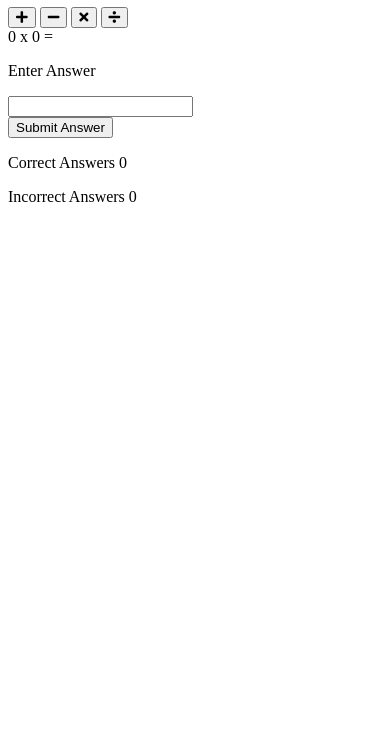
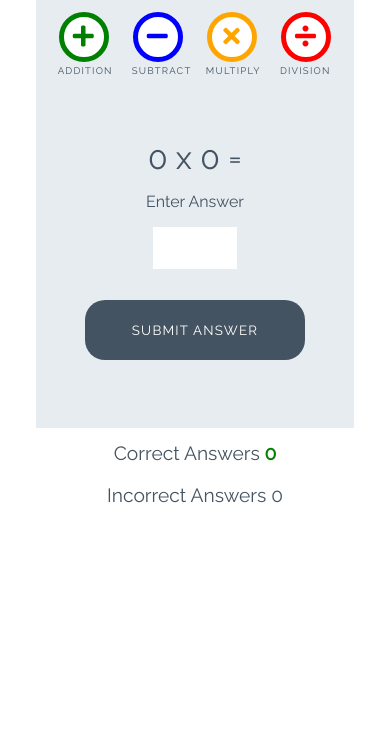
Before and after one commit to addas3/love-maths, a plain HTML site: page index.html in a window 390 px wide. Shown: the part 112-844 px from the top of the page. Drawn offline with Linux system fonts and the light colour scheme.

Commit message:
Add styles for game

```diff
--- a/assets/css/style.css
+++ b/assets/css/style.css
@@ -0,0 +1,252 @@
+/* --------- Global style */
+
+body {
+    background-color: white;
+    font-family: "Raleway", sans-serif;
+    color: #445361;
+    text-align: center;
+}
+
+/* --------- Heading */
+
+.heading {
+    text-align: center;
+    font-size: 2.5rem;
+}
+
+.logo {
+    height: 40px;
+    padding-right: 5px;
+}
+
+/* --------- Game layout */
+
+.game-area {
+    background-color: #E6ECF0;
+    box-sizing: border-box;
+    width: 85%;
+    height: 65vh;
+    max-height: 450px;
+    max-width: 830px;
+    margin-left: auto;
+    margin-right: auto;
+    padding: 1%;
+}
+
+.question-area {
+    width: 50%;
+    font-size: 2rem;
+    margin: auto;
+    padding: 50px 0;
+}
+
+.question-area span {
+    padding: 0 15px;
+}
+
+.score-area {
+    margin: 5px auto;
+    width: 60%;
+    font-size: 1.2rem;
+}
+
+.controls-area {
+    width: 85%;
+    margin: 30px auto;
+}
+
+#score {
+    color: green;
+    font-weight: bold;
+}
+
+#incorrect {
+    color: red;
+    font-weight: bold;
+}
+
+.answer-message {
+    display: none;
+    font-size: 1rem;
+}
+
+#answer-box {
+    border: none;
+    color: #445361;
+    display: inline-block;
+    height: 40px;
+    width: 80px;
+    font-size: 1.2rem;
+}
+
+.scores {
+    display: inline-block;
+    padding: 25px;
+}
+
+/* --------- Buttons */
+
+.btn {
+    width: 220px;
+    height: 60px;
+    font-family: "Raleway", sans-serif;
+    text-transform: uppercase;
+    letter-spacing: 1.2px;
+    color: white;
+}
+
+.btn:focus {
+    outline: none;
+}
+
+.btn--big {
+    padding-top: 10px;
+    border-radius: 50%;
+    background-color: white;
+    border: 10px solid;
+    width: 100px;
+    height: 100px;
+    font-size: 3.2rem;
+    margin: 0 30px;
+    transition: all 0.5s;
+}
+
+.btn--big::after{
+    content: attr(data-type);
+    font-size: 1rem;
+    color: #445361 ;
+    position: relative;
+    left: -0.5em ;
+}
+
+.btn--blue {
+    border-color: blue;
+    color: blue;
+}
+
+.btn--blue:active,
+.btn--blue:hover {
+    background-color: darkblue;
+    color: white;
+}
+
+.btn--orange {
+    border-color: orange;
+    color: orange;
+}
+
+.btn--orange:active,
+.btn--orange:hover {
+    background-color: darkorange;
+    color: white;
+}
+
+.btn--red {
+    border-color: red;
+    color: red;
+}
+
+.btn--red:active,
+.btn--red:hover {
+    background-color: darkred;
+    color: white;
+}
+
+.btn--green {
+    border-color: green;
+    color: green;
+}
+
+.btn--green:active,
+.btn--green:hover {
+    background-color: darkgreen;
+    color: white;
+}
+
+.btn--gray {
+    margin-top: 25px;
+    background-color: #445361;
+    border: 1px transparent;
+    border-radius: 20px;
+}
+
+.btn--gray:active,
+.btn--gray:hover {
+    background-color: #0d1013;
+}
+
+/* --------- Media queries */
+
+@media (max-width: 414px) {
+    .controls-area {
+        width: 100%;
+    }
+
+    .btn--big {
+        margin: 0 10px;
+        padding: 5px;
+        border: 5px solid;
+        width: 50px;
+        height: 50px;
+        font-size: 1.5rem;
+    }
+
+    .btn--big::after {
+        font-size: 0.6rem;
+        left: -0.7rem;
+    }
+
+    .question-area {
+        padding: 10% 0;
+        width: 100%;
+    }
+
+    .question-area span {
+        padding: 0;
+    }
+
+    .answer-message {
+        display: block;
+    }
+
+    #answer-box {
+        display: block;
+        margin: 0 auto;
+    }
+    .btn--gray {
+        margin-top: 0;
+    }
+
+    .score-area {
+        width: 100%;
+    }
+
+    .scores {
+        margin: 0.5em auto;
+        display: block;
+        padding: 5px;
+    }
+
+    .heading {
+        font-size: 2rem;
+    }
+}
+
+@media (max-width: 320px) {
+    .game-area {
+        height: 70vh;
+    }
+
+    .controls-area {
+        width: 75%;
+        margin: 10px auto;
+    }
+
+    .btn--big {
+        margin: 10px 10px;
+    }
+    .question-area {
+        padding: 10px 0;
+    }
+
+}
--- a/index.html
+++ b/index.html
@@ -18,19 +18,21 @@
     </h1>
 
     <div class="game-area">
-        <button class="btn btn--big btn-green">
+        <div class="controls-area">
+            <button data-type="addition" class="btn btn--big btn--green">
                 <i class="fas fa-plus"></i>
             </button>
 
-        <button class="btn btn--big btn-blue">
+            <button data-type="subtract" class="btn btn--big btn--blue">
                 <i class="fas fa-minus"></i>
             </button>
-        <button class="btn btn--big btn-orange">
+            <button data-type="multiply" class="btn btn--big btn--orange">
                 <i class="fas fa-times"></i>
             </button>
-        <button class="btn btn--big btn-red">
+            <button data-type="division" class="btn btn--big btn--red">
                 <i class="fas fa-divide"></i>
             </button>
+        </div>
         <div class="question-area">
             <span id="operand1">0</span>
             <span id="operator">x</span>
@@ -39,7 +41,7 @@
             <p class="answer-message">Enter Answer</p>
             <input id="answer-box" type="number">
         </div>
-        <button class="btn btn--gray">Submit Answer</button>
+        <button data-type="submit" class="btn btn--gray">Submit Answer</button>
     </div>
 
     <div class="score-area">
```
Lines whose indentation alone changed are shown as unchanged.
